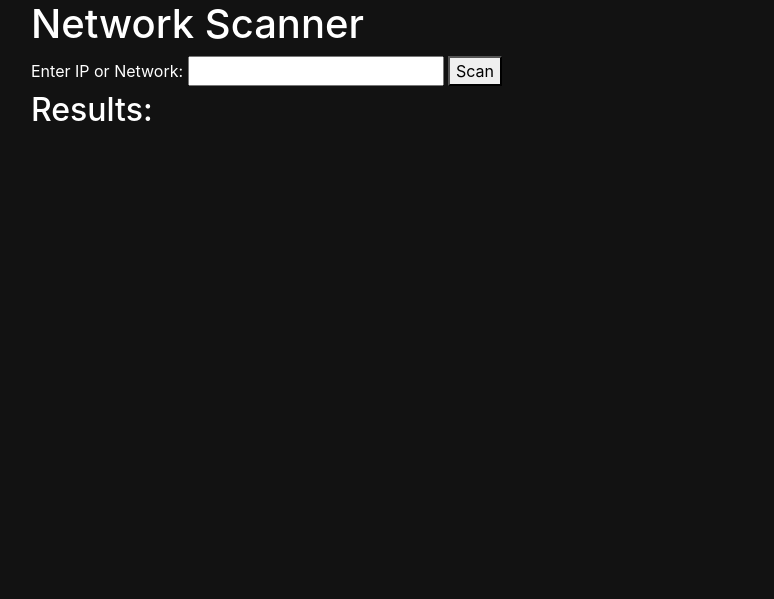
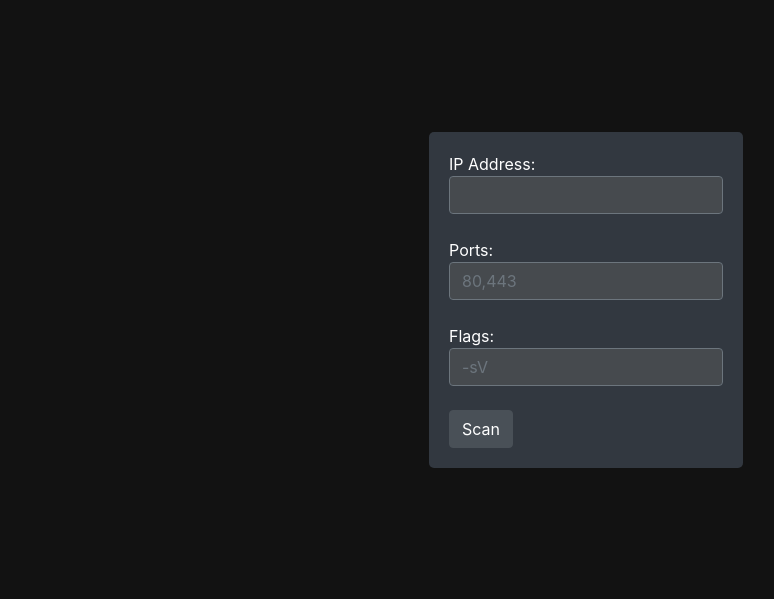
Before and after one commit to seancarr717/VulnScanner, a Flask app: page /network in a window 1280 px wide. Shown: the part 100-699 px from the top of the page, without its empty margins (54-828 px from the left). Run offline with Flask 3, Linux system fonts and the light colour scheme; the visitor is signed in with stand-in values (Sample User, id 1); some libraries are stand-ins or nearby versions.

Commit message:
implemented network scanner using subprocess and stylized

```diff
--- a/app.py
+++ b/app.py
@@ -1,6 +1,8 @@
 #imports for requests and flask api stuff
 from flask import Flask, request, jsonify, render_template,redirect,url_for,session
 import requests,os,nmap
+import subprocess
+import xml.etree.ElementTree as ET
 app = Flask(__name__)
 #set where zap is hosted and your api key ,accessible at tools>options api
 
@@ -37,13 +39,39 @@ def logout():
 @app.route('/network', methods=['GET', 'POST'])
 def network():
     if 'username' in session:
-        scan_results = ""
+        scan_results = []
         if request.method == 'POST':
-            target = request.form['target']
-            scanner = nmap.PortScanner()
-            scan_results = scanner.scan(hosts=target, arguments='-sV')
-        return render_template('network.html', results=scan_results)
+            # Retrieve data from form
+            ip_address = request.form['ip']
+            ports = request.form['ports']
+            flags = request.form['flags']
+
+            # Run Nmap
+            command = f"nmap {flags} -p {ports} {ip_address} -oX -"  # -oX - outputs XML to stdout
+            result = subprocess.run(command, shell=True, stdout=subprocess.PIPE, text=True)
+
+            # Parse XML result
+            scan_results = parse_nmap_xml(result.stdout)
+
+            # Render results
+        return render_template('network.html', scan_results=scan_results)
+
     return redirect(url_for('login'))
+
+def parse_nmap_xml(xml_output):
+    root = ET.fromstring(xml_output)
+    scan_data = []
+    for host in root.findall('host'):
+        for address in host.findall('address'):
+            ip = address.get('addr')
+            scan_data.append({'IP': ip, 'Ports': []})
+            for port in host.find('ports').findall('port'):
+                portid = port.get('portid')
+                state = port.find('state').get('state')
+                scan_data[-1]['Ports'].append((portid, state))
+    return scan_data
+
+
 
 @app.route('/spider')
 def spider():
--- a/templates/default.html
+++ b/templates/default.html
@@ -34,6 +34,48 @@
             color: #fff;
 
         }
+        body {
+      background-color: #121212;
+      color: #fff;
+  }
+  .container {
+      height: 75vh;
+  }
+  .form-custom {
+      background-color: #323840;
+      padding: 20px;
+      border-radius: 5px;
+  }
+  .form-custom .form-control {
+      background-color: #464a4e;
+      color: #fff;
+      border: 1px solid #6c757d;
+  }
+  .form-custom .form-control:focus {
+      background-color: #464a4e;
+      border-color: #adb5bd;
+      outline: none;
+      color: #fff;
+  }
+  .form-custom .form-label {
+      color: #ddd;
+  }
+  .btn-primary {
+      background-color: #495057;
+      border-color: #495057;
+  }
+  .btn-primary:hover {
+      background-color: #5e6770;
+      border-color: #5e6770;
+  }
+  .btn-secondary {
+      background-color: #6c757d;
+      border-color: #6c757d;
+  }
+  .btn-secondary:hover {
+      background-color: #7a8288;
+      border-color: #7a8288;
+  }
     </style>
 </head>
 
--- a/templates/network.html
+++ b/templates/network.html
@@ -3,14 +3,23 @@
 {% block title %}Network Tools{% endblock %}
 
 {% block content %}
-<div class="container">
-  <h1>Network Scanner</h1>
-    <form method="post">
-        <label for="target">Enter IP or Network:</label>
-        <input type="text" id="target" name="target" required>
-        <button type="submit">Scan</button>
-    </form>
-    <h2>Results:</h2>
-    <pre>{{ results }}</pre>  <!-- Display results in preformatted text -->
+
+<div class="container d-flex justify-content-center align-items-center">
+
+  <form method="post" class="form-custom">
+      IP Address: <input type="text" name="ip" class="form-control" required><br>
+      Ports: <input type="text" name="ports" class="form-control" placeholder="80,443"><br>
+      Flags: <input type="text" name="flags" class="form-control" placeholder="-sV"><br>
+      <input type="submit" value="Scan" class="btn btn-primary">
+  </form>
+
+  {% for host in scan_results %}
+      <h2>IP: {{ host['IP'] }}</h2>
+      <ul>
+          {% for port, state in host['Ports'] %}
+              <li>Port: {{ port }} - State: {{ state }}</li>
+          {% endfor %}
+      </ul>
+  {% endfor %}
 </div>
 {% endblock %}
```
